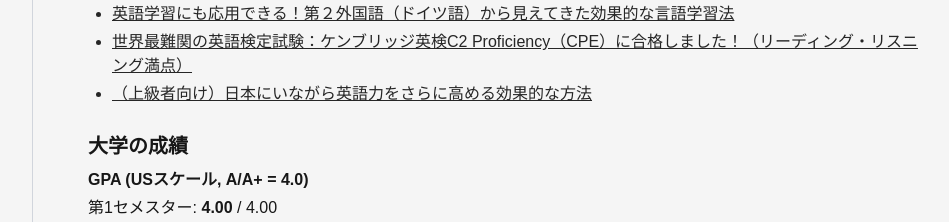
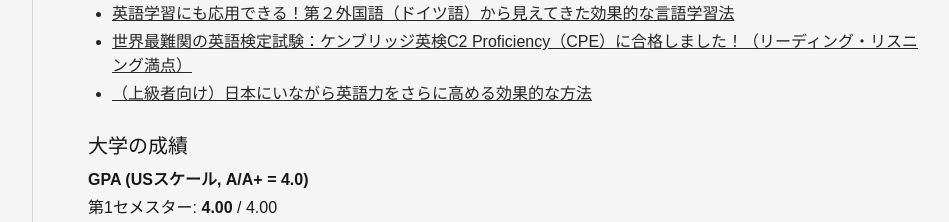
Before and after one commit to dronerd/yutokuroki-introduction-v1, a Next.js app: page /ja in a window 1280 px wide. Shown: the part 980-1202 px from the top of the page, without its empty margins (300-1249 px from the left). Built offline with nearby package versions, Linux system fonts and the light colour scheme.

Commit message:
modified the bold title only for the gpa this time

```diff
--- a/app/ja/page.tsx
+++ b/app/ja/page.tsx
@@ -232,7 +232,7 @@ export default function HomePageJa() {
             {/* Academic Records */}
             <section className="mt-6">
               <h2 className="text-xl font-medium">
-                <strong>大学の成績</strong>
+                大学の成績
               </h2>
               <div className="mt-2 text-base text-sm sm:text-base">
                 <h3 className="font-semibold">GPA (USスケール, A/A+ = 4.0)</h3>
```
